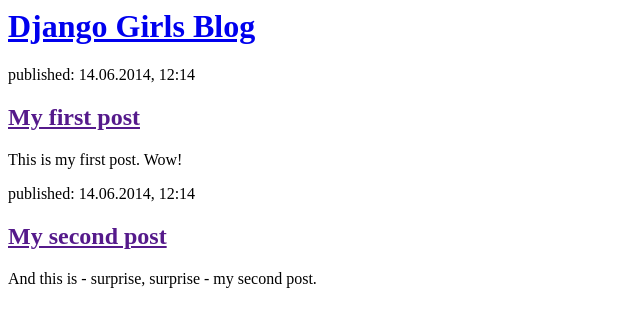
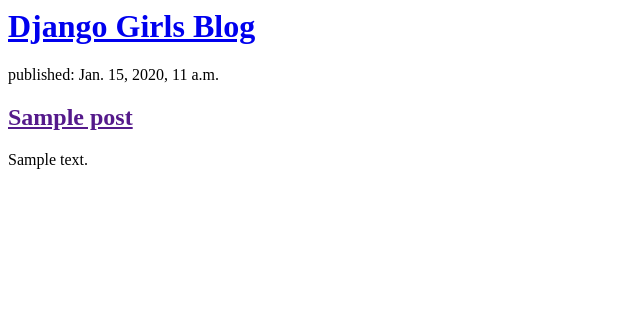
Before and after one commit to MiaJindrich/DjangoGirls-first-blog, a Django app: page / in a window 1280 px wide. Shown: the top 327 px of the page, without its empty margins (0-640 px from the left). Run offline with Django 3.2, Linux system fonts and the light colour scheme; tables that the repository leaves empty hold one stand-in row (values such as "Sample post").

Commit message:
Modified templates to display posts from database.

```diff
--- a/blog/templates/blog/post_list.html
+++ b/blog/templates/blog/post_list.html
@@ -7,16 +7,12 @@
             <h1><a href="/">Django Girls Blog</a></h1>
         </div>
 
-        <div>
-            <p>published: 14.06.2014, 12:14</p>
-            <h2><a href="">My first post</a></h2>
-            <p>This is my first post. Wow!</p>
-        </div>
-
-        <div>
-            <p>published: 14.06.2014, 12:14</p>
-            <h2><a href="">My second post</a></h2>
-            <p>And this is - surprise, surprise - my second post.</p>
-        </div>
+        {% for post in posts %}
+            <div>
+                <p>published: {{ post.published_date }}</p>
+                <h2><a href="">{{ post.title }}</a></h2>
+                <p>{{ post.text|linebreaksbr }}</p>
+            </div>
+        {% endfor %}
     </body>
 </html>
--- a/blog/views.py
+++ b/blog/views.py
@@ -1,7 +1,10 @@
 from django.shortcuts import render
+from django.utils import timezone
+from .models import Post
 
 # Create your views here.
 
 
 def post_list(request):
-    return render(request, 'blog/post_list.html', {})
+    posts = Post.objects.filter(published_date__lte=timezone.now()).order_by('published_date')
+    return render(request, 'blog/post_list.html', {'posts': posts})
```
